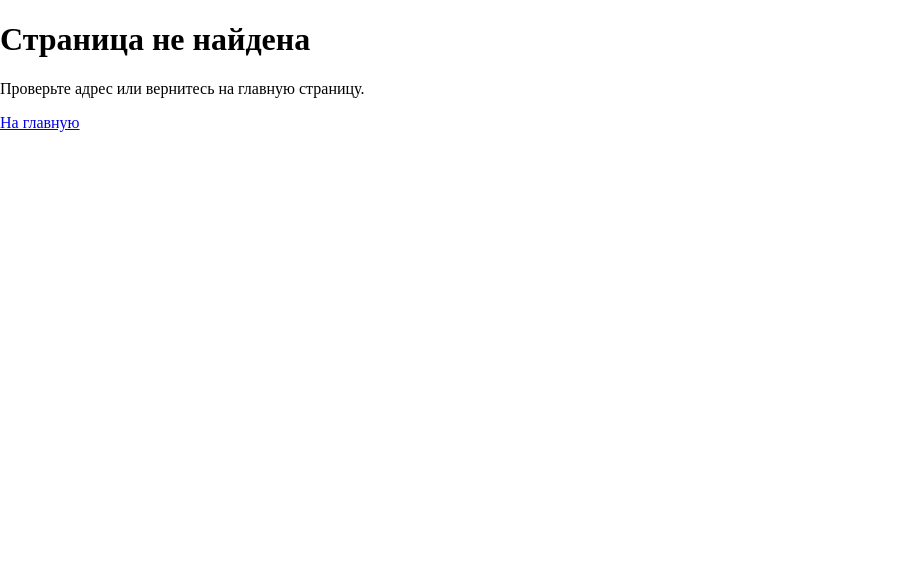
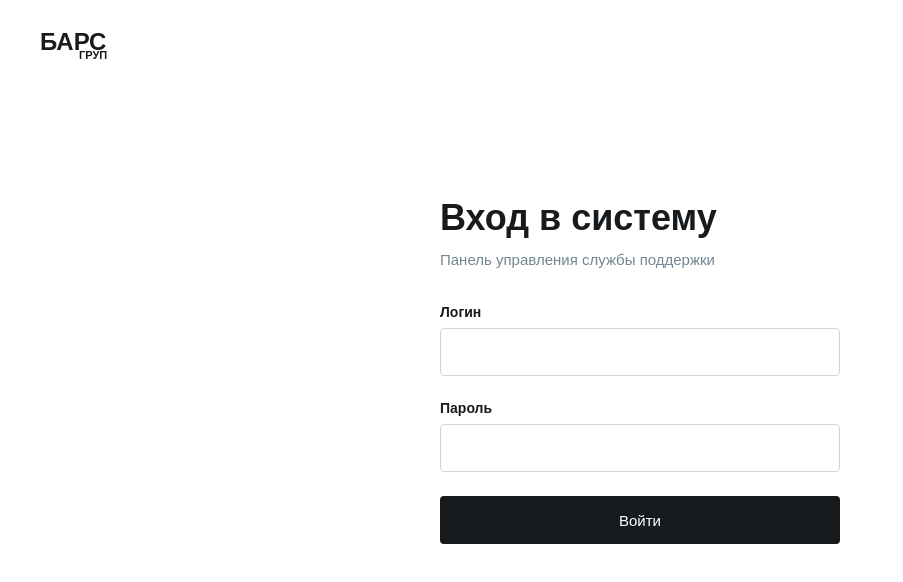
Before and after one commit to skyywhyy/webbarsadmin, a React (Vite) app: page /login in a window 1280 px wide. Shown: the top 582 px of the page, without its empty margins (0-903 px from the left). Built offline with nearby package versions, Linux system fonts and the light colour scheme.

Commit message:
login-admin

```diff
--- a/src/app/routes/index.tsx
+++ b/src/app/routes/index.tsx
@@ -1,11 +1,13 @@
 import { Route, Routes } from 'react-router'
 import { HomePage } from '@/pages/home'
+import { LoginPage } from '@/pages/login'
 import { NotFoundPage } from '@/pages/not-found'
 
 export function AppRoutes() {
   return (
     <Routes>
       <Route path="/" element={<HomePage />} />
+      <Route path="/login" element={<LoginPage />} />
       <Route path="*" element={<NotFoundPage />} />
     </Routes>
   )
--- /dev/null
+++ b/src/pages/login/index.ts
@@ -0,0 +1 @@
+export { LoginPage } from './ui/login-page'
--- /dev/null
+++ b/src/pages/login/ui/login-page.css
@@ -0,0 +1,107 @@
+.login-page {
+  min-height: 100vh;
+  box-sizing: border-box;
+  padding: 32px 40px;
+  background: #fff;
+  color: #171b1d;
+  font-family: Arial, sans-serif;
+}
+
+.login-brand {
+  width: max-content;
+  font-size: 24px;
+  font-weight: 700;
+  line-height: 0.8;
+}
+
+.login-brand span {
+  display: block;
+  margin-left: 39px;
+  font-size: 11px;
+}
+
+.login-content {
+  width: min(100%, 400px);
+  margin: clamp(100px, 17vh, 190px) auto 0;
+}
+
+.login-content h1 {
+  margin: 0;
+  font-size: 36px;
+  line-height: 1.2;
+  font-weight: 600;
+}
+
+.login-description {
+  margin: 12px 0 36px;
+  color: #718693;
+  font-size: 15px;
+}
+
+.login-form {
+  display: flex;
+  flex-direction: column;
+}
+
+.login-form label {
+  margin-bottom: 8px;
+  font-size: 14px;
+  font-weight: 600;
+}
+
+.login-form input {
+  box-sizing: border-box;
+  width: 100%;
+  height: 48px;
+  margin-bottom: 24px;
+  padding: 0 14px;
+  border: 1px solid #cbd7dd;
+  border-radius: 4px;
+  font: inherit;
+}
+
+.login-form input:focus-visible,
+.login-form button:focus-visible {
+  outline: 2px solid #526b79;
+  outline-offset: 2px;
+}
+
+.login-form button {
+  height: 48px;
+  border: 0;
+  border-radius: 4px;
+  background: #171b1d;
+  color: white;
+  font: inherit;
+  font-size: 15px;
+  cursor: pointer;
+}
+
+.login-form button:hover {
+  background: #30383c;
+}
+
+.login-message {
+  margin: 16px 0 0;
+  color: #52636c;
+  font-size: 14px;
+  line-height: 1.5;
+}
+
+@media (max-width: 520px) {
+  .login-page {
+    padding: 28px 24px;
+  }
+
+  .login-content {
+    margin-top: 100px;
+  }
+
+  .login-content h1 {
+    font-size: 30px;
+  }
+}
+
+body:has(.login-page) {
+  margin: 0;
+}
--- /dev/null
+++ b/src/pages/login/ui/login-page.tsx
@@ -0,0 +1,29 @@
+import type { FormEvent } from 'react'
+import { useNavigate } from 'react-router'
+import './login-page.css'
+
+export function LoginPage() {
+  const navigate = useNavigate()
+
+  function handleSubmit(event: FormEvent<HTMLFormElement>) {
+    event.preventDefault()
+    navigate('/')
+  }
+
+  return (
+    <main className="login-page">
+      <div className="login-brand" aria-label="БАРС Груп">БАРС <span>ГРУП</span></div>
+      <section className="login-content">
+        <h1>Вход в систему</h1>
+        <p className="login-description">Панель управления службы поддержки</p>
+        <form className="login-form" onSubmit={handleSubmit}>
+          <label htmlFor="login">Логин</label>
+          <input id="login" name="login" autoComplete="username" required />
+          <label htmlFor="password">Пароль</label>
+          <input id="password" name="password" type="password" autoComplete="current-password" required />
+          <button type="submit">Войти</button>
+        </form>
+      </section>
+    </main>
+  )
+}
--- /dev/null
+++ b/src/vite-env.d.ts
@@ -0,0 +1 @@
+import 'vite/client'
```
